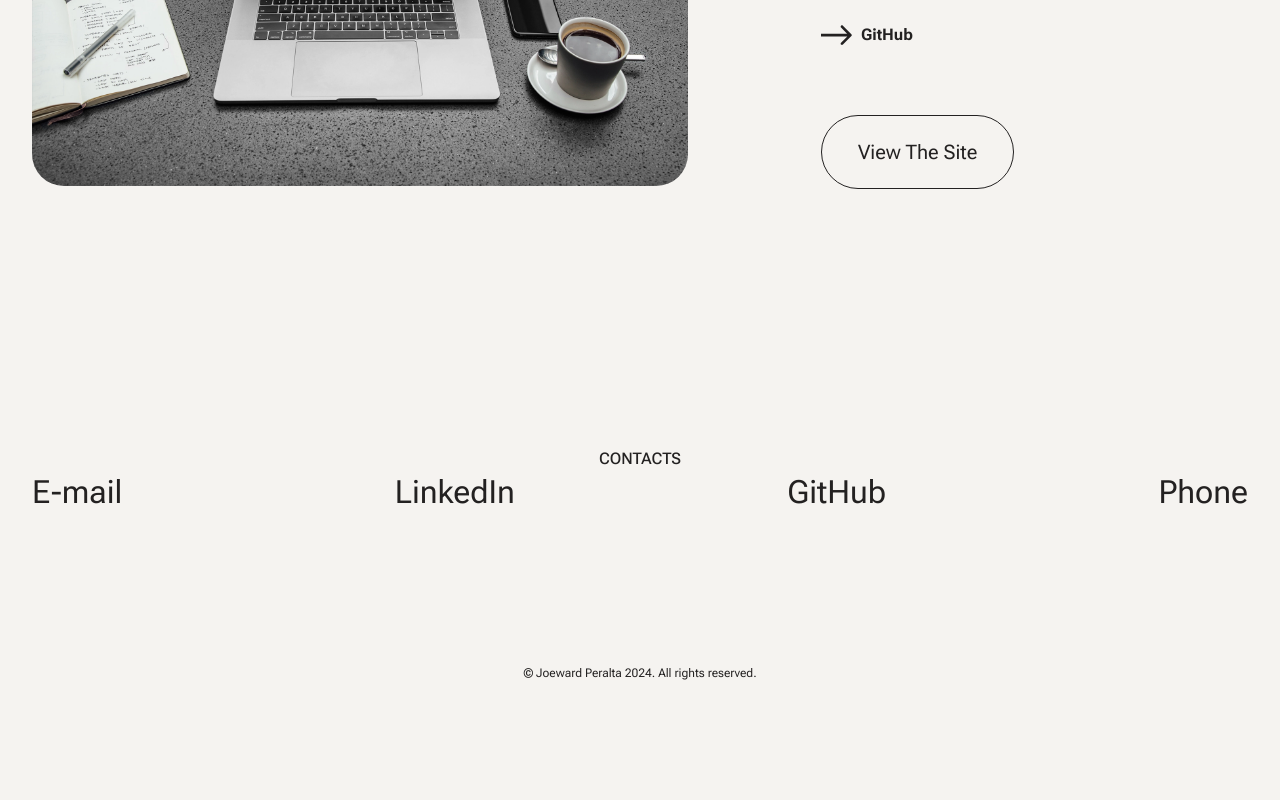
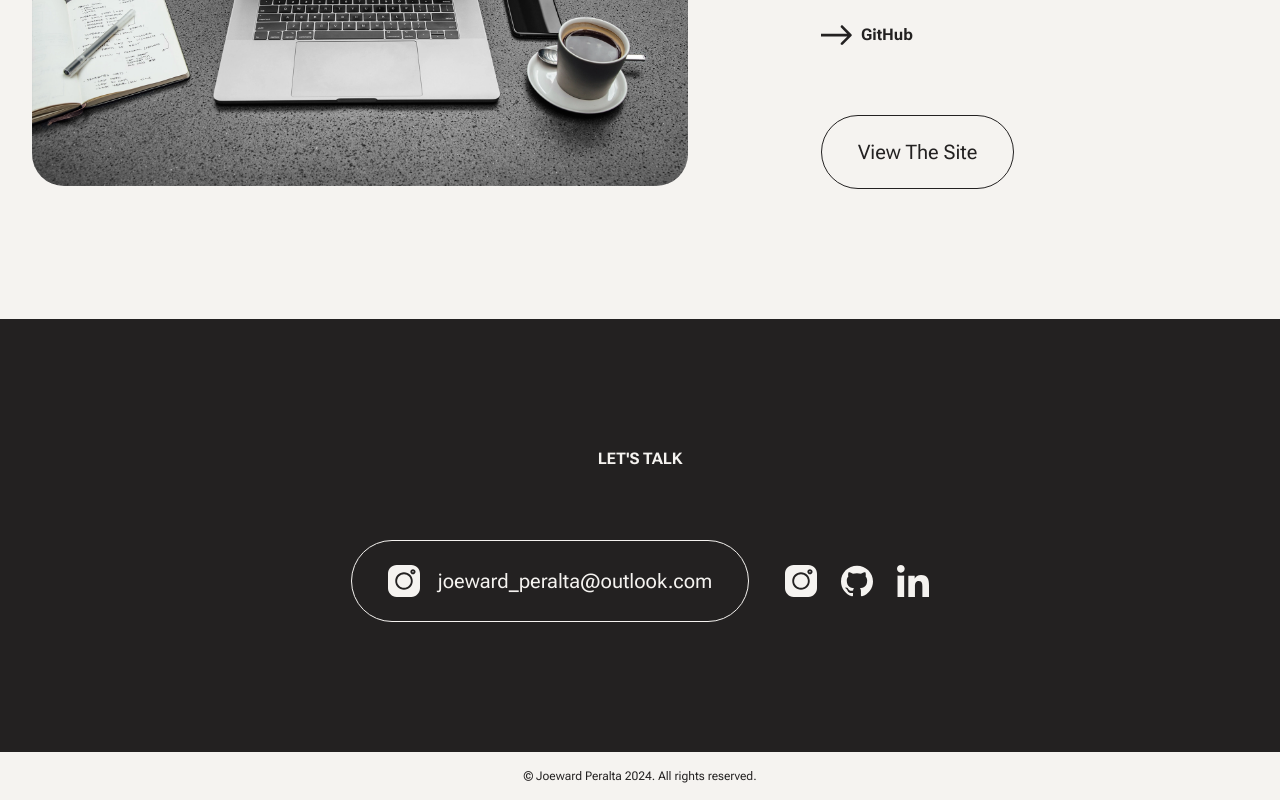
Before and after one commit to joewardperalta/developer-portfolio, a Next.js app: page / in a window 1280 px wide. Shown: the part 3001-3801 px from the top of the page. Before the commit the page ends 3698 px from the top, so only its background shows below. Built offline with nearby package versions, Linux system fonts and the light colour scheme.

Commit message:
Re-design the layout for the contact section

```diff
--- a/app/page.js
+++ b/app/page.js
@@ -149,25 +149,35 @@ export default function Home() {
           </Container>
         </Section>
 
-        <Section id="contacts">
+        <Section
+          className="bg-secondary desktop:py-[19rem]"
+          id="contacts"
+        >
           <Container>
             <Column>
-              <Heading>Contacts</Heading>
+              <Heading className="mb-[4.5rem] !font-bold !text-primary desktop:text-[12.5rem]">
+                Let&apos;s Talk
+              </Heading>
             </Column>
           </Container>
           <Container>
             <Column>
-              <ul className="flex w-full justify-between text-secondary tablet:text-[2rem] tablet:leading-normal">
-                {contacts.map((contact, index) => (
-                  <li
-                    className="border-b-[3px] border-b-primary transition duration-300 ease-in-out hover:border-b-[3px] hover:border-b-secondary hover:underline-offset-4"
-                    key={index}
+              <ul className="flex items-center justify-center gap-9">
+                <li>
+                  <Link
+                    className="flex items-center gap-[1.125rem] rounded-full border border-primary px-9 py-6 text-[1.25rem] leading-[1.2] text-primary"
+                    href="mailto:joeward_peralta@outlook.com"
                   >
-                    <Link href={contact.link} target="_blank">
-                      {contact.title}
-                    </Link>
-                  </li>
-                ))}
+                    <Image
+                      src="/vectors/instagram light.svg"
+                      alt="instagram icon"
+                      width={32}
+                      height={32}
+                    />
+                    joeward_peralta@outlook.com
+                  </Link>
+                </li>
+                <SocialList />
               </ul>
             </Column>
           </Container>
--- a/components/SocialList.jsx
+++ b/components/SocialList.jsx
@@ -11,7 +11,7 @@ export default function SocialList({ className, light = true }) {
     <ul className={`${className} flex w-fit gap-6`}>
       {socials.map((social, index) => (
         <li key={index}>
-          <Link href={social.link}>
+          <Link href={social.link} target="_blank">
             <Image
               src={light ? social.img.light.src : social.img.dark.src}
               alt={social.img.alt}
--- a/data/socials.json
+++ b/data/socials.json
@@ -9,7 +9,7 @@
       },
       "alt": "Instagram icon"
     },
-    "link": "https://github.com/joewardperalta"
+    "link": "https://www.instagram.com/peraltajoeward/"
   },
   {
     "img": {
```
